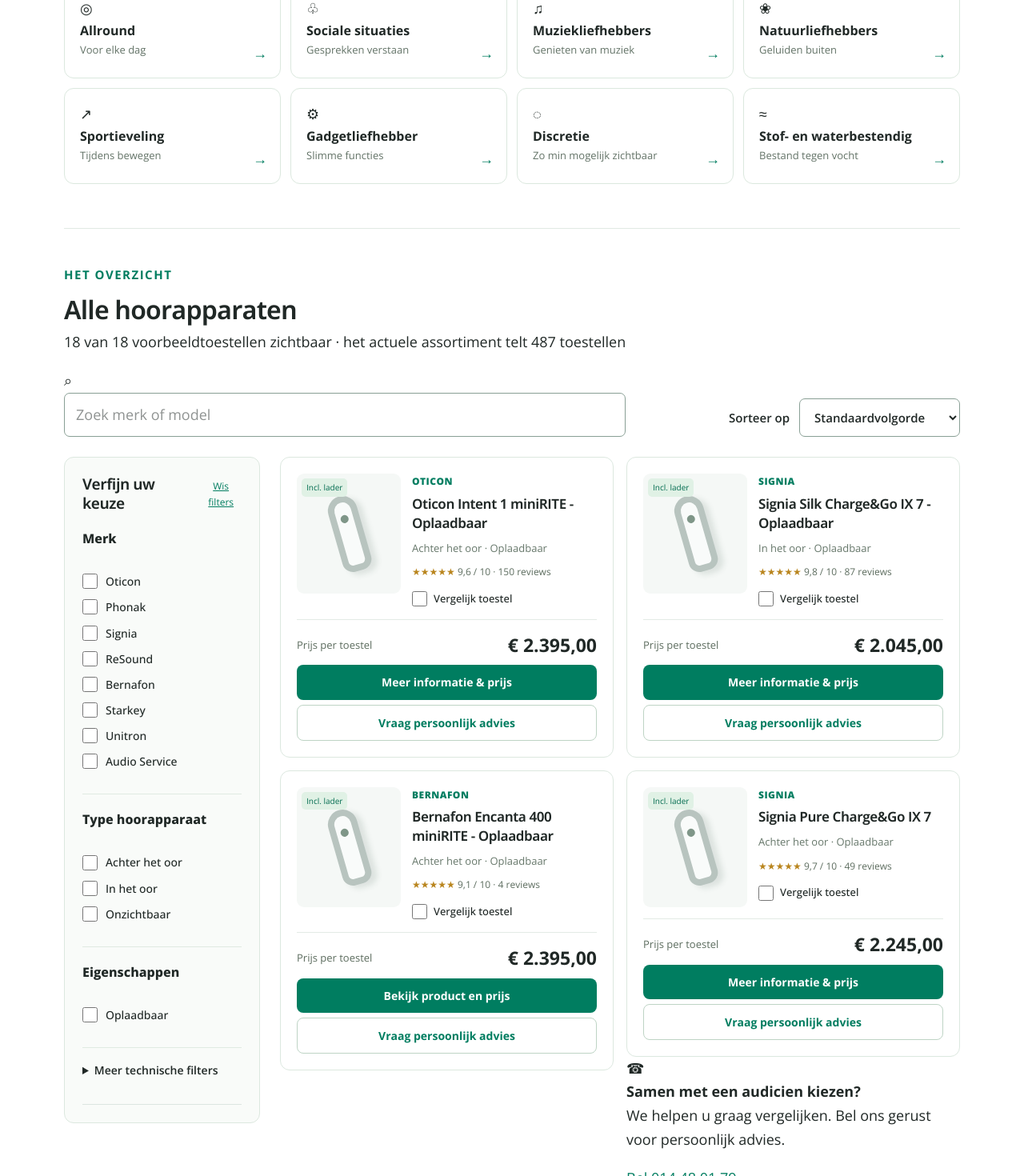
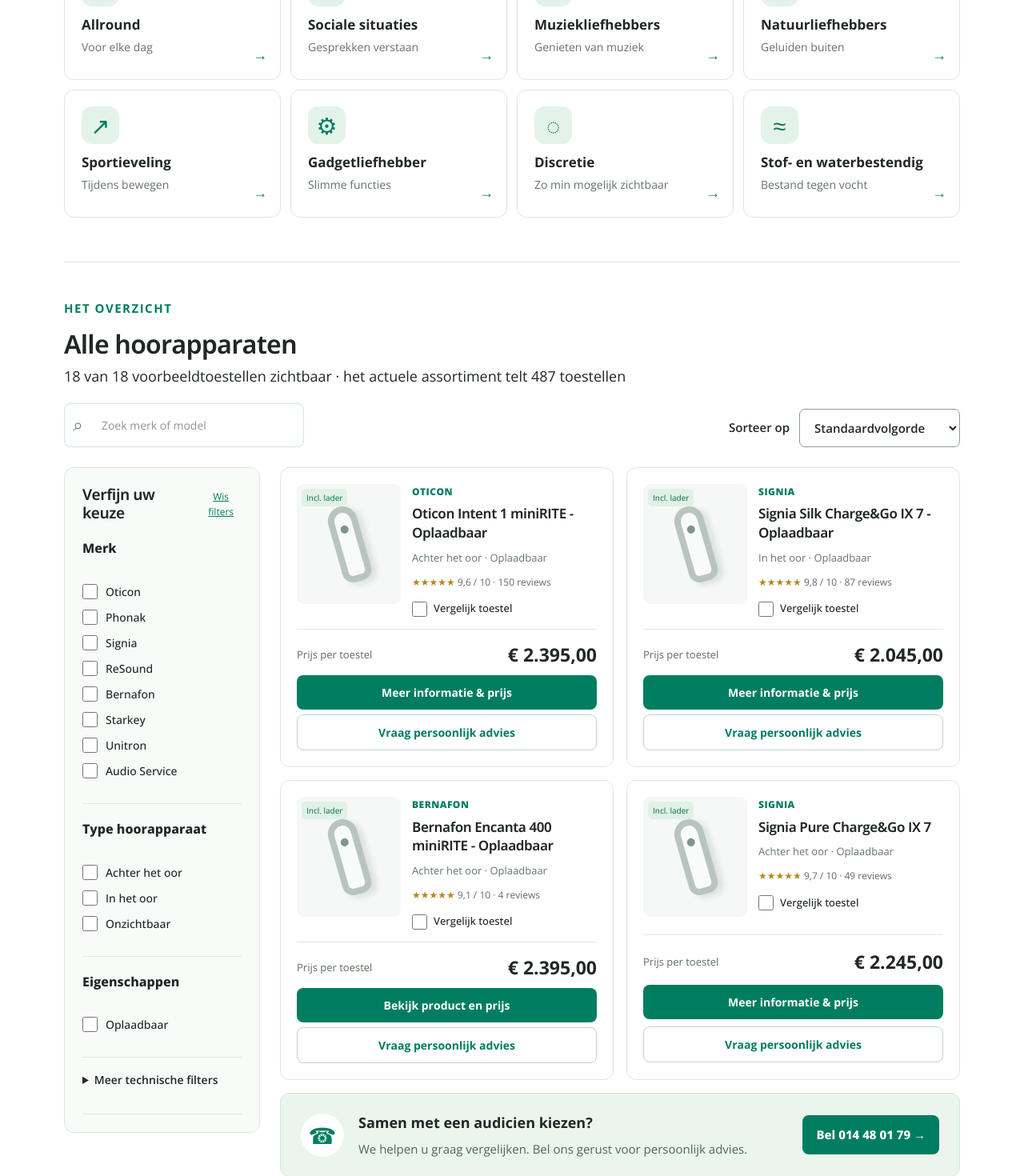
Before and after one commit to jo0stjo0st/oogvoororen-cro, a Next.js app: page /experimenten/hoorapparaten-overzicht in a window 1280 px wide. Shown: the part 740-2210 px from the top of the page at 80% size. Built offline with nearby package versions, Linux system fonts and the light colour scheme.

Commit message:
Style illustrated toplist shortcuts, compact search and inline call banners

```diff
--- a/src/app/globals.css
+++ b/src/app/globals.css
@@ -2656,3 +2656,24 @@ td {
 @media(max-width:1050px){.cro-cat-products{grid-template-columns:1fr}.cro-cat-toplists{grid-template-columns:repeat(4,1fr)}}
 @media(max-width:800px){.cro-cat-layout{grid-template-columns:1fr}.cro-cat-sidebar{display:none}.cro-cat-sidebar.mobile-open{display:block}.cro-cat-filter-mobile{display:block;border:1px solid #bdcfc2;padding:9px 14px;border-radius:8px;font-size:15px}.cro-cat-catalog-heading{flex-wrap:wrap}.cro-cat-toplists{grid-template-columns:repeat(2,1fr)}.cro-cat-products{grid-template-columns:repeat(2,1fr)}.cro-cat-advice-grid{grid-template-columns:1fr;gap:25px}}
 @media(max-width:600px){.cro-cat-intro h1{font-size:33px}.cro-cat-intro{padding:35px 0}.cro-cat-intro>.wide>p:not(.eyebrow){font-size:16px}.cro-cat-search input{font-size:15px;min-width:0}.cro-cat-shortcuts{padding:36px 0}.cro-cat-shortcuts-head{display:block}.cro-cat-shortcuts-head>button{margin-top:5px}.cro-cat-toplists{gap:9px}.cro-cat-toplists button{padding:13px;min-height:115px}.cro-cat-toplists strong{font-size:14px}.cro-cat-products{grid-template-columns:1fr}.cro-cat-sort{width:100%;justify-content:space-between}.cro-cat-sort select{min-width:0;max-width:200px}.cro-cat-product{grid-template-columns:110px 1fr;padding:14px}.cro-cat-product-image{min-height:130px}.cro-cat-comparebar>.wide:first-child{gap:8px;flex-wrap:wrap}.cro-cat-comparebar button{font-size:12px}.cro-cat-compare-table{grid-template-columns:1fr;max-height:38vh;overflow:auto}.cro-cat-advice{padding:45px 0}}
+
+/* Catalog iteration: situation-first navigation and human help */
+.cro-cat-intro{padding:31px 0 27px}
+.cro-cat-intro h1{font-size:37px}
+.cro-cat-shortcut-icon{display:grid;place-items:center;width:47px;height:47px;border-radius:13px;background:#e3f3e9;color:#007c5e;font-size:29px;line-height:1;margin-bottom:12px}
+.cro-cat-toplists button{min-height:160px;padding:20px 21px}
+.cro-cat-toplists button strong{font-size:17px;line-height:1.35}
+.cro-cat-toplists button small{font-size:14px;line-height:1.5;margin-top:5px}
+.cro-cat-toplists button.selected .cro-cat-shortcut-icon{background:#007d60;color:#fff}
+.cro-cat-inline-search{display:flex;align-items:center;gap:9px;border:1px solid #d4e3d8;border-radius:8px;background:white;padding:3px 10px;margin-top:15px;max-width:300px}
+.cro-cat-inline-search span{font-size:23px;color:#718576}
+.cro-cat-inline-search input{border:0;outline:0;min-height:36px;min-width:0;width:100%;font-size:14px;background:transparent}
+.cro-cat-inline-search button{color:#007d60;font-size:18px}
+.cro-cat-result-wrap{min-width:0;display:contents}
+.cro-cat-consult-banner{grid-column:1/-1;display:flex;align-items:center;gap:18px;padding:22px 25px;background:#eaf5ee;border:1px solid #cde5d4;border-radius:12px}
+.cro-cat-consult-icon{display:grid;place-items:center;flex-shrink:0;width:54px;height:54px;border-radius:50%;background:#fff;color:#007d60;font-size:28px}
+.cro-cat-consult-banner>div:nth-child(2){flex:1}
+.cro-cat-consult-banner strong{font-size:18px}
+.cro-cat-consult-banner p{font-size:15px;color:#52675b;margin:5px 0 0}
+.cro-cat-consult-banner a{display:inline-block;white-space:nowrap;background:#007d60;color:#fff;text-decoration:none;border-radius:8px;padding:12px 17px;font-size:15px;font-weight:750}
+@media(max-width:600px){.cro-cat-intro h1{font-size:32px}.cro-cat-toplists button{min-height:155px;padding:15px}.cro-cat-shortcut-icon{width:42px;height:42px;font-size:25px}.cro-cat-toplists button strong{font-size:15px}.cro-cat-toplists button small{font-size:13px}.cro-cat-consult-banner{flex-wrap:wrap;padding:18px;gap:12px}.cro-cat-consult-banner a{width:100%;text-align:center}.cro-cat-consult-banner strong{font-size:16px}}
```
